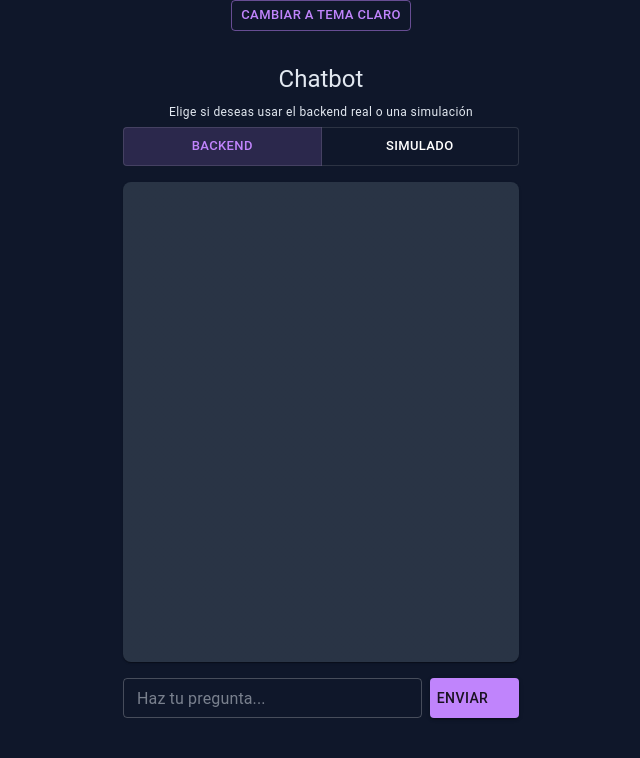
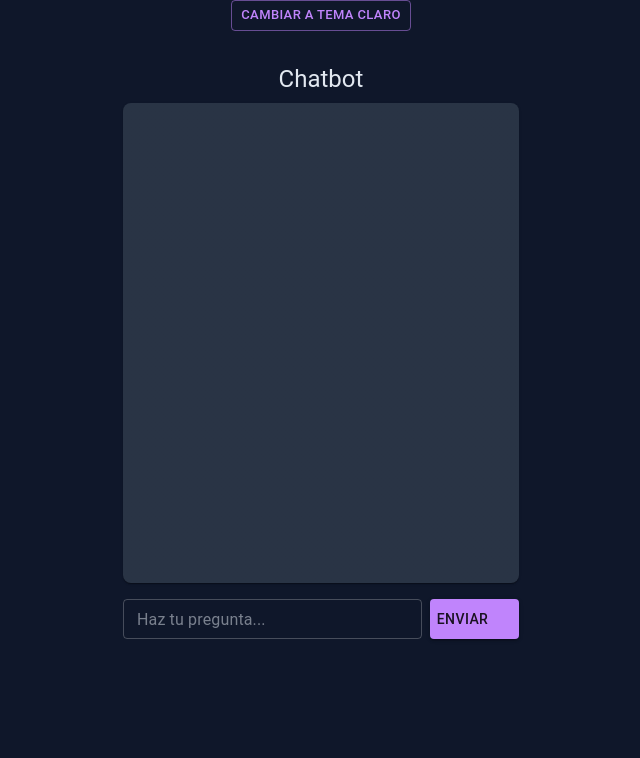
Before and after one commit to Mueble2/NLP-ChatBot-TA, a React (Vite) app in the folder frontend/: page / in a window 1280 px wide. Shown: the top 758 px of the page, without its empty margins (319-959 px from the left). Built offline with nearby package versions, Linux system fonts and the light colour scheme; some icons are missing.

Commit message:
Eliminar la lógica de simulación.

```diff
--- a/frontend/src/App.tsx
+++ b/frontend/src/App.tsx
@@ -6,54 +6,35 @@ import {
   Button,
   Typography,
   CircularProgress,
-  ToggleButton,
-  ToggleButtonGroup,
   Paper,
 } from "@mui/material";
 import SendIcon from "@mui/icons-material/Send";
 import AccountCircleIcon from "@mui/icons-material/AccountCircle";
 import AndroidIcon from "@mui/icons-material/Android";
 
-import { mockAnswer } from "./mock";
 import type { ChatEntry } from "./types";
+
 interface Props {
   onToggleTheme: () => void;
   themeMode: "light" | "dark";
 }
+
 function App({ onToggleTheme, themeMode }: Props) {
   const [question, setQuestion] = useState("");
   const [chat, setChat] = useState<ChatEntry[]>([]);
   const [loading, setLoading] = useState(false);
-  const [mode, setMode] = useState<"real" | "mock">("real");
-
-  const handleModeChange = (
-    _: React.MouseEvent<HTMLElement>,
-    newMode: "real" | "mock" | null
-  ) => {
-    if (newMode !== null) {
-      setMode(newMode);
-    }
-  };
 
   const handleAsk = async () => {
     if (!question.trim()) return;
     setLoading(true);
 
     try {
-      let data: { respuesta: string };
-
-      if (mode === "real") {
-        const response = await fetch("http://localhost:8000/chat", {
-          method: "POST",
-          headers: { "Content-Type": "application/json" },
-          // Aquí envías la clave "pregunta" que espera el backend
-          body: JSON.stringify({ pregunta: question }),
-        });
-        data = await response.json();
-      } else {
-        const mock = await mockAnswer(question);
-        data = { respuesta: mock.answer };
-      }
+      const response = await fetch("http://localhost:8000/chat", {
+        method: "POST",
+        headers: { "Content-Type": "application/json" },
+        body: JSON.stringify({ pregunta: question }),
+      });
+      const data = await response.json();
 
       setChat([...chat, { question, answer: data.respuesta }]);
       setQuestion("");
@@ -88,28 +69,6 @@ function App({ onToggleTheme, themeMode }: Props) {
             Chatbot
           </Typography>
 
-          <Typography
-            variant="caption"
-            display="block"
-            align="center"
-            gutterBottom
-          >
-            Elige si deseas usar el backend real o una simulación
-          </Typography>
-
-          <ToggleButtonGroup
-            value={mode}
-            exclusive
-            onChange={handleModeChange}
-            size="small"
-            color="primary"
-            fullWidth
-            sx={{ mb: 2 }}
-          >
-            <ToggleButton value="real">BACKEND</ToggleButton>
-            <ToggleButton value="mock">SIMULADO</ToggleButton>
-          </ToggleButtonGroup>
-
           <Paper
             sx={{
               height: "60vh",
@@ -121,8 +80,6 @@ function App({ onToggleTheme, themeMode }: Props) {
               flexDirection: "column",
               gap: 2,
               bgcolor: "background.paper",
-
-              /* Scroll personalizado */
               "&::-webkit-scrollbar": {
                 width: "8px",
               },
--- a/frontend/src/mock.ts
+++ /dev/null
@@ -1,15 +0,0 @@
-// src/mock.ts
-export const mockAnswer = (question: string): Promise<{ answer: string }> => {
-  const respuestas = [
-    'Interesante pregunta. Déjame pensar...',
-    'Podrías reformularlo, por favor.',
-    'Estoy procesando eso en mi memoria simulada',
-    `¿Podrías aclararme a qué te refieres con "${question}"?`,
-  ];
-
-  const aleatoria = respuestas[Math.floor(Math.random() * respuestas.length)];
-
-  return new Promise((resolve) => {
-    setTimeout(() => resolve({ answer: aleatoria }), 1000);
-  });
-};
--- a/frontend/src/types.ts
+++ b/frontend/src/types.ts
@@ -1,5 +1,4 @@
-// src/types.ts
-export type ChatEntry =  {
+export type ChatEntry = {
   question: string;
   answer: string;
-}
+};
```
